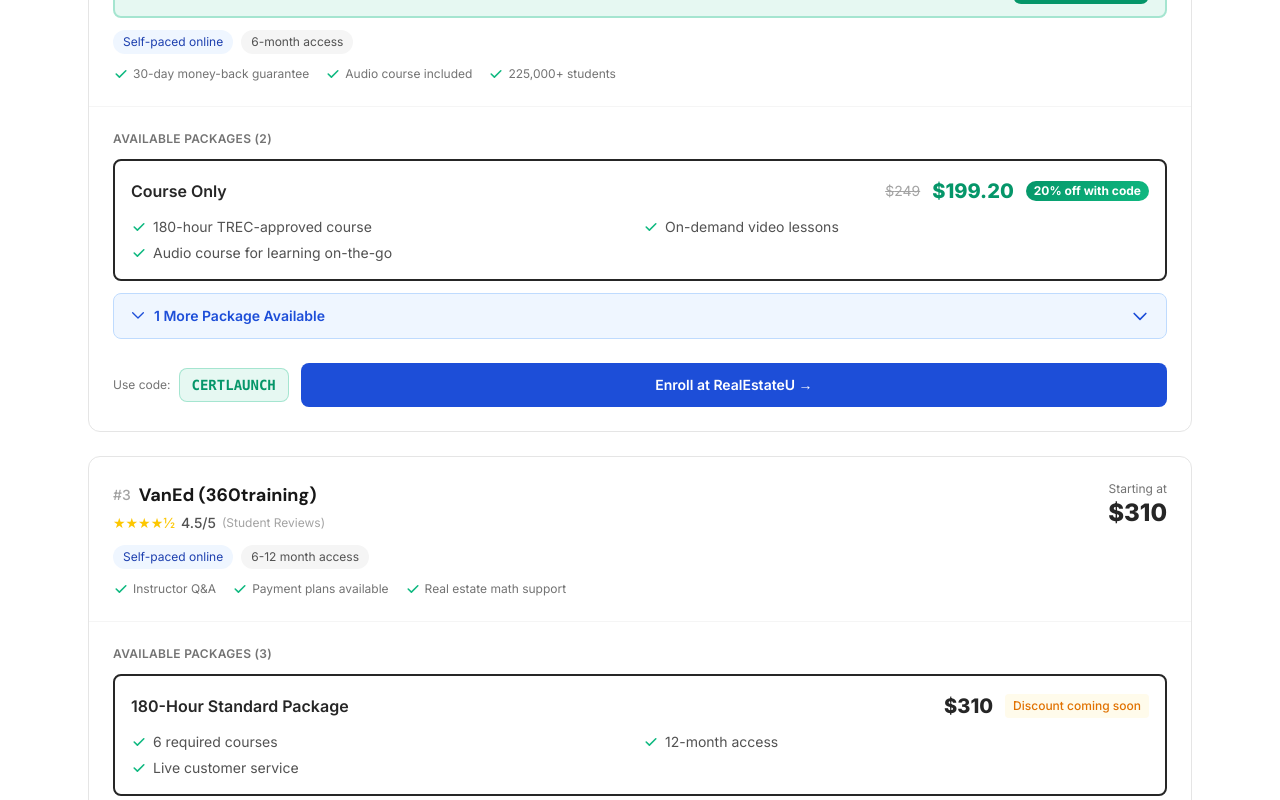
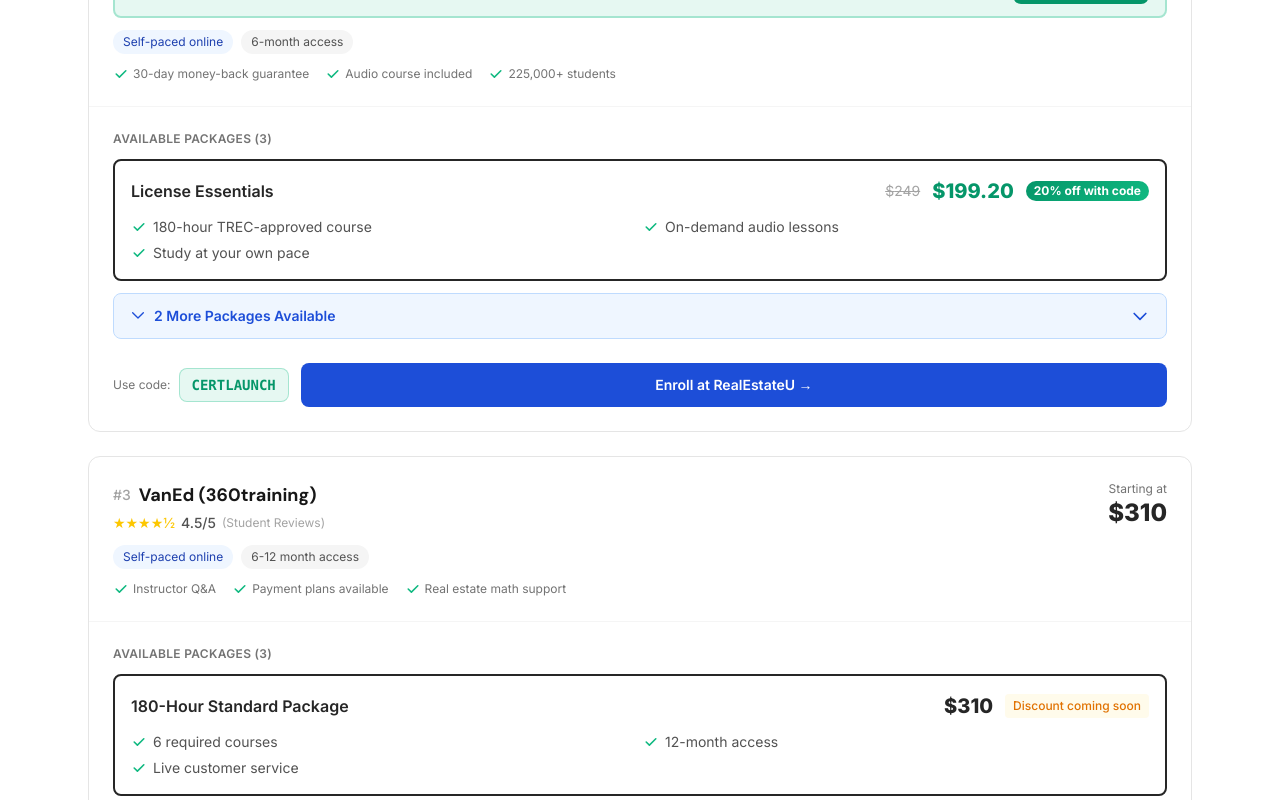
Before and after one commit to andrewanic/CertLaunch, a Next.js app: page /careers/real-estate/texas in a window 1280 px wide. Shown: the part 1520-2320 px from the top of the page. Built offline with nearby package versions, Linux system fonts and the light colour scheme.

Commit message:
Fix RealEstateU 3 packages, Colibri 4 packages with correct pre-discount pricing

```diff
--- a/src/app/careers/real-estate/texas/SchoolComparison.tsx
+++ b/src/app/careers/real-estate/texas/SchoolComparison.tsx
@@ -39,16 +39,22 @@
     discountPct: 20,
     packages: [
       {
-        name: 'Course Only',
+        name: 'License Essentials',
         price: 249,
         discountPrice: 199.20,
-        includes: ['180-hour TREC-approved course', 'On-demand video lessons', 'Audio course for learning on-the-go'],
+        includes: ['180-hour TREC-approved course', 'On-demand audio lessons', 'Study at your own pace'],
       },
       {
-        name: 'Course + Exam Prep',
-        price: 395,
-        discountPrice: 316,
-        includes: ['Everything in Course Only', 'State exam prep', 'Practice tests'],
+        name: 'Get Exam Ready',
+        price: 377,
+        discountPrice: 301.60,
+        includes: ['Everything in License Essentials', 'State exam study guide', 'e-Textbook'],
+      },
+      {
+        name: 'The Career Launcher',
+        price: 509,
+        discountPrice: 407.20,
+        includes: ['Everything in Get Exam Ready', 'Agent Success Path course', 'Blueprint to Making $245K/year course'],
       },
     ],
   },
@@ -94,21 +100,27 @@
     packages: [
       {
         name: 'The Basics',
-        price: 509,
+        price: 529,
         discountPrice: null,
-        includes: ['180-hour course package', 'Instructor support', 'Real estate study guides'],
+        includes: ['180-hour course', 'Instructor support', 'Real estate study guides', 'AI tutor'],
       },
       {
         name: 'Exam Preparation',
-        price: 627,
+        price: 609,
         discountPrice: null,
-        includes: ['Everything in The Basics', 'Simulated exams', 'Flashcards', 'Pass or Don\'t Pay guarantee'],
+        includes: ['Everything in The Basics', 'Simulated exams', 'Flashcards', 'Readiness Tracker', 'Pass or Don\'t Pay guarantee'],
+      },
+      {
+        name: 'Exam Preparation Plus',
+        price: 679,
+        discountPrice: null,
+        includes: ['Everything in Exam Preparation', 'Instructor Q&A', 'Exam Cram Webinar Series'],
       },
       {
         name: 'Ultimate Learning',
-        price: 789,
+        price: 729,
         discountPrice: null,
-        includes: ['Everything in Exam Preparation', 'Career Booster Pack', 'Buffini coaching videos'],
+        includes: ['Everything in Exam Prep Plus', 'Printed textbook', 'Career Booster Pack'],
       },
     ],
   },
```
